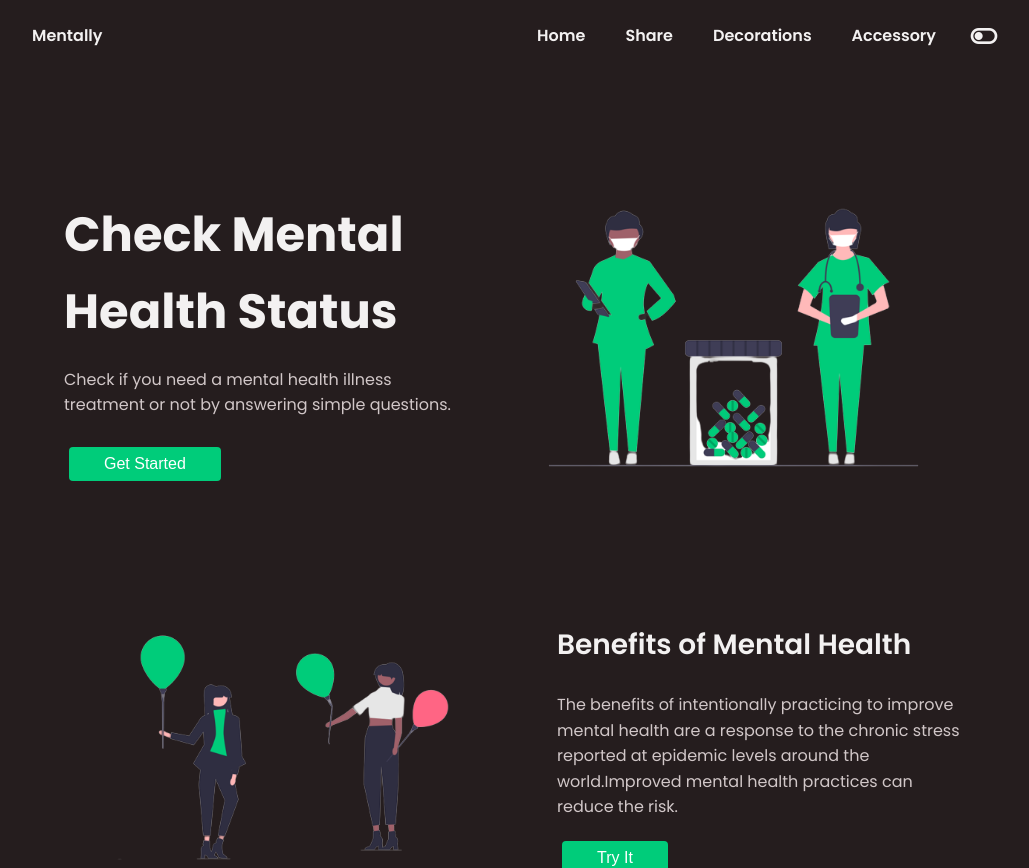
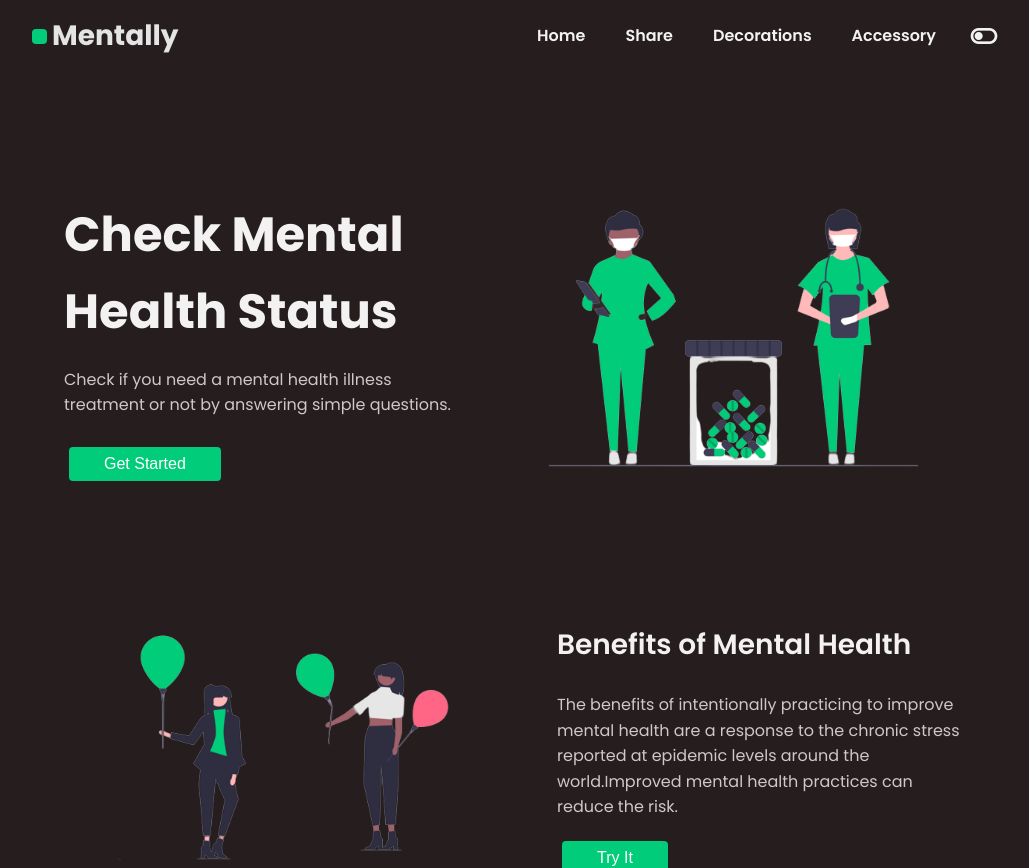
Before and after one commit to satishnaikawadi2011/mentally, a React (Vite) app in the folder client/: page / in a window 1280 px wide. Shown: the top 868 px of the page, without its empty margins (124-1153 px from the left). Built offline with nearby package versions, Linux system fonts and the light colour scheme; what apisauce would draw is missing.

Commit message:
✨ feat : add Logo component with css

```diff
--- a/client/src/components/Layout/Header/Header.tsx
+++ b/client/src/components/Layout/Header/Header.tsx
@@ -2,6 +2,7 @@ import React, { useState } from 'react';
 // import { useNavigate } from 'react-router-dom';
 import { APP_NAME } from '../../../constants';
 import classes from './header.module.css';
+import Logo from './Logo/Logo';
 import NavLink from './NavLink';
 
 const darkTheme = 'dark-theme';
@@ -32,9 +33,10 @@ const Header = () => {
 	return (
 		<header className="l-header" id="header">
 			<nav className={`${classes.nav} bd-container`}>
-				<a onClick={() => {}} className={classes.nav__logo}>
+				{/* <a onClick={() => {}} className={classes.nav__logo}>
 					{APP_NAME}
-				</a>
+				</a> */}
+				<Logo />
 
 				<div className={classes.nav__menu} id="nav-menu">
 					<ul className={classes.nav__list}>
--- /dev/null
+++ b/client/src/components/Layout/Header/Logo/Logo.tsx
@@ -0,0 +1,24 @@
+import React, { CSSProperties } from 'react';
+import { useNavigate } from 'react-router-dom';
+import { APP_NAME } from '../../../../constants';
+import classes from './logo.module.css';
+
+interface ILogoProps {
+	style?: CSSProperties;
+}
+
+const Logo: React.FC<ILogoProps> = ({ style }) => {
+	let navigate = useNavigate();
+	return (
+		<div style={style}>
+			<h2 className={classes.title}>
+				<a onClick={() => navigate('/')}>
+					<span />
+					{APP_NAME}
+				</a>
+			</h2>
+		</div>
+	);
+};
+
+export default Logo;
--- /dev/null
+++ b/client/src/components/Layout/Header/Logo/logo.module.css
@@ -0,0 +1,17 @@
+.title a {
+	text-decoration: none;
+	font-size: 28px;
+	font-weight: bold;
+	color: #e4e4e4;
+	cursor: pointer;
+}
+
+.title span {
+	display: inline-block;
+	width: 15px;
+	height: 15px;
+	margin-right: 5px;
+	border-radius: 4px;
+	background: var(--first-color);
+	vertical-align: middle;
+}
```
